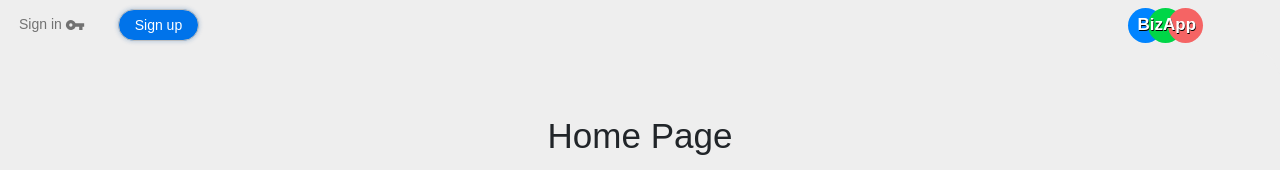
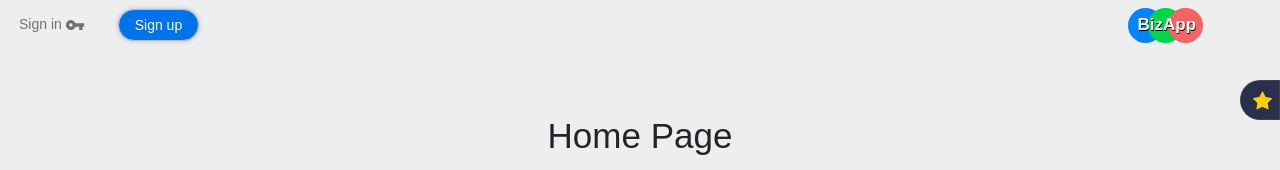
Before and after one commit to evyatarMad007/Hours-System, a React (Create React App) app: page / in a window 1280 px wide. Shown: the top 170 px of the page. Built offline with nearby package versions, Linux system fonts and the light colour scheme.

Commit message:
favorites btn has been created.

```diff
--- a/src/components/base/all-site.jsx
+++ b/src/components/base/all-site.jsx
@@ -9,6 +9,7 @@ import userService from "../../utils/jwtUser";
 import { apiUrl } from '../../config/config.json';
 import axios from 'axios';
 import {headersAuth} from '../../utils/constData';
+import  Favorites  from '../global/favorites';
 
 class AllSite extends Component {
 
@@ -52,6 +53,7 @@ class AllSite extends Component {
                         : ''
                     }
                     <MainArea userData={this.state.user}/>
+                    <Favorites/>
                 </BrowserRouter>
             </div>
          );
--- a/src/components/base/header.jsx
+++ b/src/components/base/header.jsx
@@ -49,7 +49,7 @@ class Header extends Component {
                             {
                                 this.props.userData.imgProfile
                                 ?  <img src={this.props.userData.imgProfile} alt="" />
-                                : <span className="img-text">{ fn ? fn.toUpperCase() : ''}{ln}</span>
+                                : <span className="img-text">{ fn ? fn.toUpperCase() : ''}{ ln ? ln.toLowerCase() : ''}</span>
                             }
                         </div>
                     </div>
--- /dev/null
+++ b/src/components/global/favorites.jsx
@@ -0,0 +1,28 @@
+import React, { Component } from 'react';
+import {BsStarFill} from 'react-icons/bs';
+
+
+class Favorites  extends Component {
+    state = {
+        favoritesIsActive: false
+     }
+
+     showfavoritesBox = () => {
+         let { favoritesIsActive } = this.state;
+         favoritesIsActive ? favoritesIsActive = false : favoritesIsActive = true;
+         this.setState({ favoritesIsActive });
+     }
+
+    render() {
+        const { favoritesIsActive } = this.state;
+
+        return (
+            <div className="favorites">
+                {favoritesIsActive && <div className="favorites__favorites-box"></div>}
+                    <div onClick={this.showfavoritesBox} className="favorites__favorites-icon"><i><BsStarFill/></i></div>
+            </div>
+         );
+    }
+}
+
+export default Favorites;
--- /dev/null
+++ b/src/style/global/_favorites.scss
@@ -0,0 +1,36 @@
+.favorites {
+    position: fixed;
+    top: 10%;
+    right: 0;
+    // background-color: red;
+
+    &__favorites-icon {
+        width: 40px;
+        height: 40px;
+        border-radius: 35px 0 0 35px;
+        cursor: pointer;
+        border: 0.5px solid rgba(97, 97, 97, 0.397);
+        background-color: #292f4c;
+        padding-left: 5px;
+
+        i {
+            color: rgb(255, 208, 0);
+            font-size: 1.9rem;
+            height:100%;
+            width: 100%;
+            display: flex;
+            justify-content: center;
+            align-items: center;
+        }
+    }
+
+    &__favorites-box {
+        background-color: blue;
+        width: 25rem;
+        height: 30rem;
+        position: absolute;
+        top: 40px;
+        right: 0;
+        border-radius: 15px 0 0 15px;
+    }
+}
--- a/src/style/main.scss
+++ b/src/style/main.scss
@@ -4,10 +4,13 @@
 // config by base web
 @import './base/all-site';
 
+
 // function folder
 @import './functions/animation';
 @import './functions/mixin';
 
+// global elements
+@import './global/favorites';
 
 // main elements
 @import './base/header';
```
